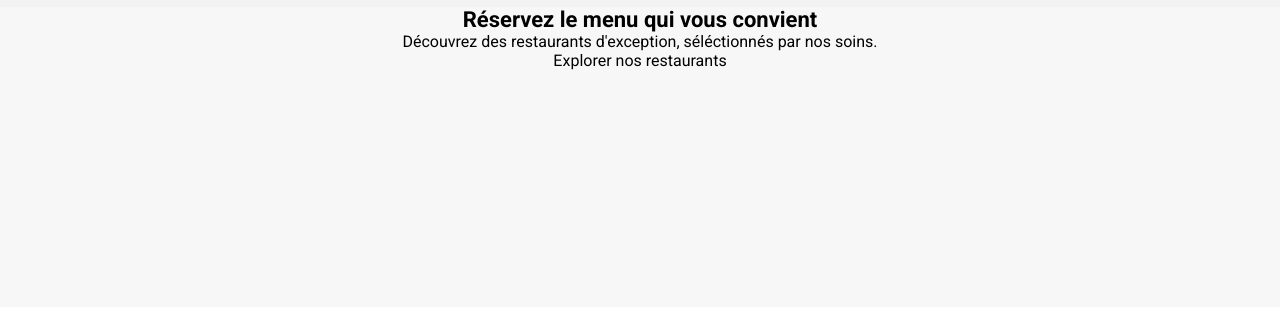
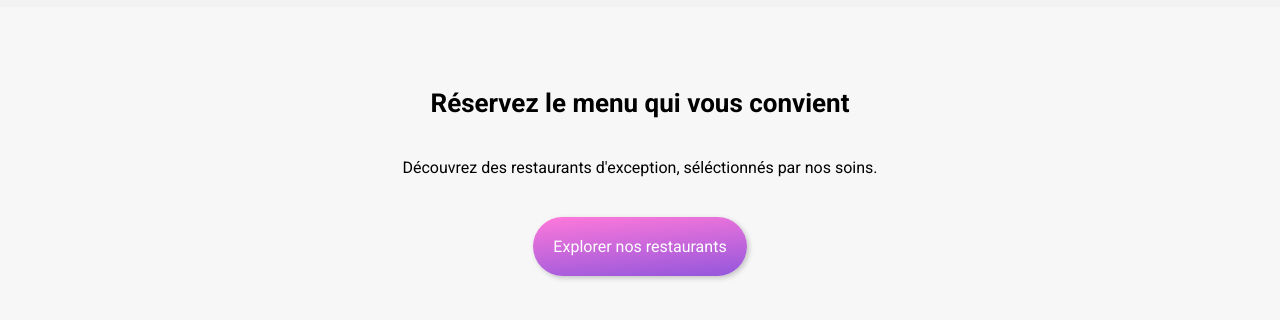
Before and after one commit to mimoun111/MohamedMimoun_3_16022022, a website: page index.html in a window 1280 px wide. Shown: the part 80-400 px from the top of the page. Drawn offline with Linux system fonts and the light colour scheme; a web font is replaced by a local one.

Commit message:
ajout menuscss

```diff
--- a/index.html
+++ b/index.html
@@ -10,13 +10,16 @@
 </head>
 
 <body>
+    <div class="loader"></div>
+
     <header>
         <h1>ohmyfood</h1>
     </header>
-        <div class="location">
-            <i class="location__logo fa-solid fa-location-dot"></i>
-            <p>Paris, Belleville</p>
-        </div>
+    <div class="location">
+        <i class="location__logo fa-solid fa-location-dot"></i>
+        <p>Paris, Belleville</p>
+    </div>
+
     <section class="reservation">
         <h2>Réservez le menu qui vous convient</h2>
         <p class="reservation__text">Découvrez des restaurants d'exception, séléctionnés par nos soins.</p>
@@ -26,5 +29,7 @@
         </div>
     </section>
 
+
+
 </body>
 </html>
--- a/sass/base/_effet.scss
+++ b/sass/base/_effet.scss
@@ -1 +1,5 @@
 @mixin boxshadow {box-shadow: 2px 2px 5px rgba(116, 116, 116, 0.397);}
+
+@mixin gradient ($deg:355deg){
+    background: linear-gradient($deg, $violet 0%, $rose 100%);
+    }
--- a/sass/style.scss
+++ b/sass/style.scss
@@ -4,7 +4,14 @@
 @import "./layouts/footer";
 @import "./utils/variable";
 @import url('https://fonts.googleapis.com/css2?family=Roboto:wght@100;300;400;500;700&family=Shrikhand&display=swap');
+.loader{
+    height: 100%;
+    width: 100%;
+    position: fixed;
+    background-color: rgba(255, 0, 0, 0);
+    z-index: 10000;
 
+}
 .location{
     padding: 10px 0 10px 0;
     @include flexcenter;
@@ -19,14 +26,24 @@
 .reservation{
     display: block;
     background-color: rgba(233, 231, 231, 0.342);
-    height: 300px;
+    height: 350px;
     width: 100%;
     text-align: center;
+    @include flexcolumn;
+    gap: 40px;
+    padding: 0 20px 0 20px;
 
         h2{
 
-            font-size: 22px;
+            font-size: 26px;
             font-weight: 700;
 
         }
 }
+.exploration{
+    color: $blanc;
+    padding: 20px;
+    border-radius: 50px;
+    @include gradient(355deg);
+    @include boxshadow;
+}
```
Also changed, not shown: css/menu.css (added), css/style.css, menu.html (added), sass/menu.scss (added), sass/utils/_variable.scss (line endings or trailing spaces), 1 other file.
